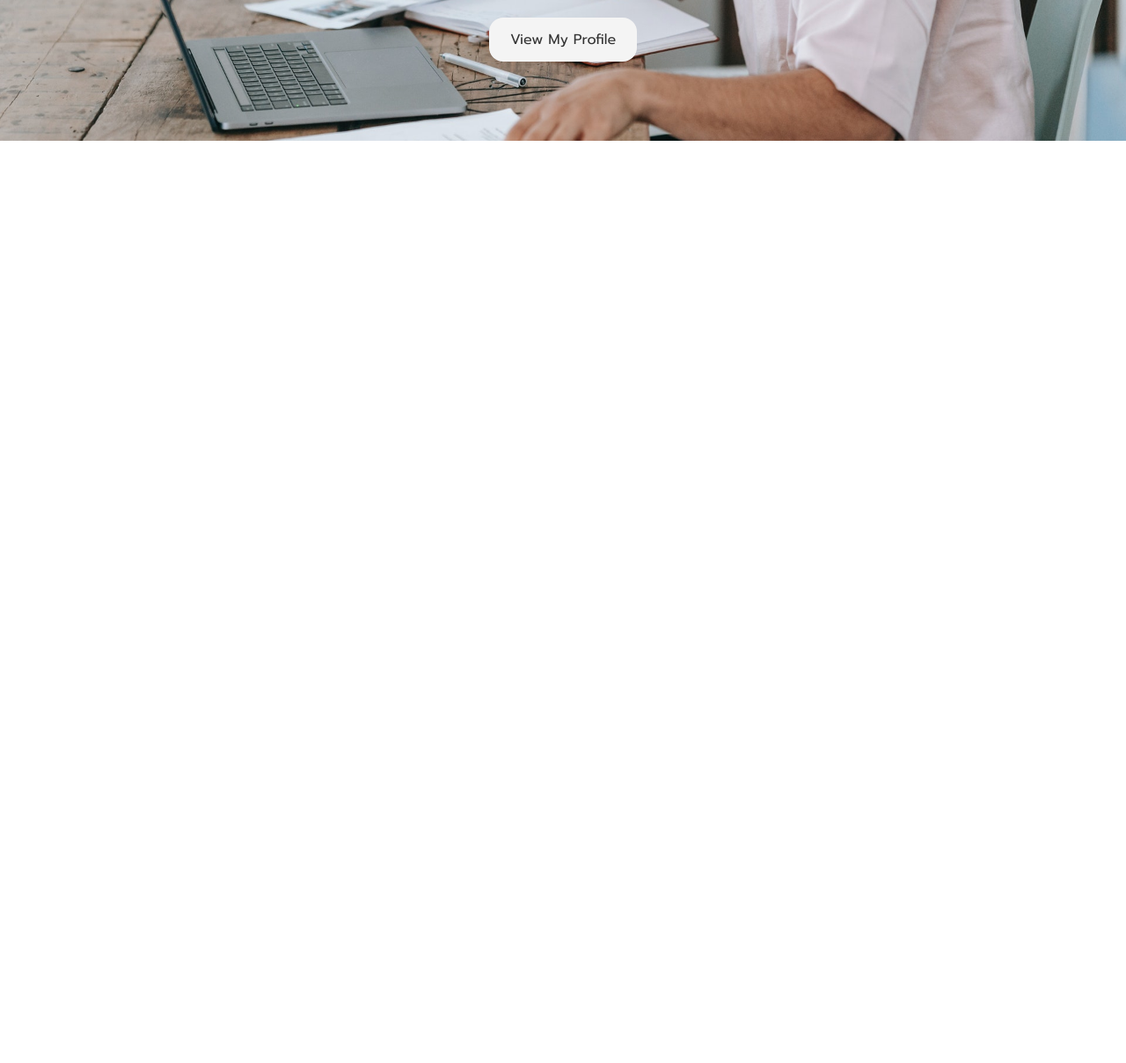
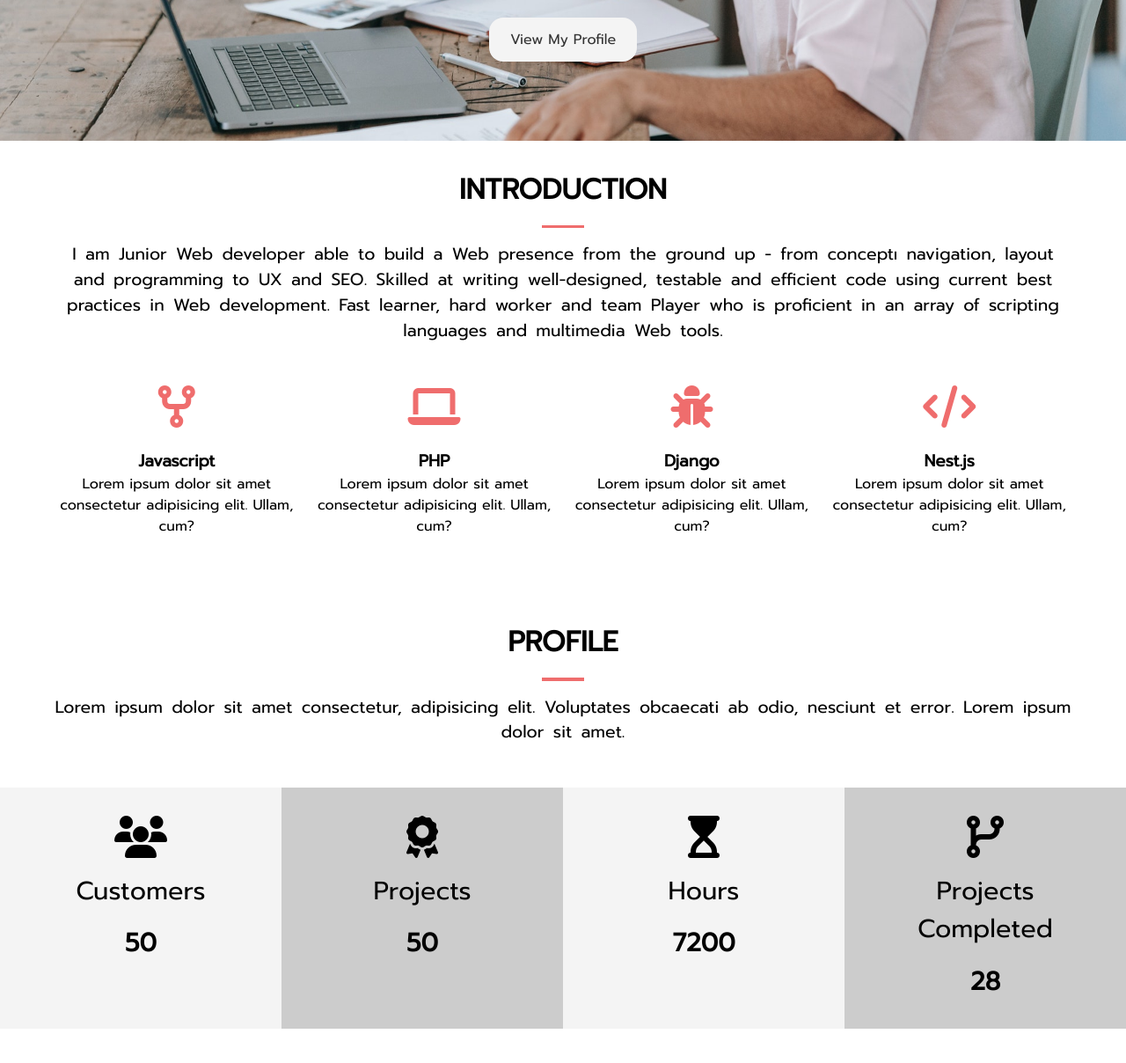
Before and after one commit to VeyselUstuntas/freelancer, a website: page public/index.html in a window 1280 px wide. Shown: the part 640-1848 px from the top of the page at 88% size. Before the commit the page ends 800 px from the top, so only its background shows below. Drawn offline with nearby package versions, Linux system fonts and the light colour scheme.

Commit message:
feat: intro & profile

```diff
--- a/public/index.html
+++ b/public/index.html
@@ -5,7 +5,12 @@
     <meta charset="UTF-8">
     <meta name="viewport" content="width=device-width, initial-scale=1.0">
     <link href="https://fonts.googleapis.com/css2?family=Prompt&display=swap" rel="stylesheet">
-    <link rel="stylesheet" href="https://cdnjs.cloudflare.com/ajax/libs/animate.css/4.1.1/animate.min.css" integrity="sha512-c42qTSw/wPZ3/5LBzD+Bw5f7bSF2oxou6wEb+I/lqeaKV5FDIfMvvRp772y4jcJLKuGUOpbJMdg/BTl50fJYAw==" crossorigin="anonymous" referrerpolicy="no-referrer" />
+    <link rel="stylesheet" href="https://cdnjs.cloudflare.com/ajax/libs/animate.css/4.1.1/animate.min.css"
+        integrity="sha512-c42qTSw/wPZ3/5LBzD+Bw5f7bSF2oxou6wEb+I/lqeaKV5FDIfMvvRp772y4jcJLKuGUOpbJMdg/BTl50fJYAw=="
+        crossorigin="anonymous" referrerpolicy="no-referrer" />
+    <link rel="stylesheet" href="https://cdnjs.cloudflare.com/ajax/libs/font-awesome/6.7.1/css/all.min.css"
+        integrity="sha512-5Hs3dF2AEPkpNAR7UiOHba+lRSJNeM2ECkwxUIxC1Q/FLycGTbNapWXB4tP889k5T5Ju8fs4b1P5z/iB4nMfSQ=="
+        crossorigin="anonymous" referrerpolicy="no-referrer" />
     <link rel="stylesheet" href="css/main.css">
     <title>Document</title>
 </head>
@@ -28,14 +33,102 @@
             <div class="header-content">
                 <h1>I'm Veysel Ustuntas
                     <span class="typewrite" data-period="1000"
-                    data-type='["Developer", "Designer", "Freelancer"]'
-                    ></span>
+                        data-type='["Developer", "Designer", "Freelancer"]'></span>
                 </h1>
                 <a href="" class="btn-light animate__animated animate__swing my-2">View My Profile</a>
             </div>
         </div>
     </header>
 
+    <!-- section a -->
+    <section id="home__a" class="text-center py-2">
+        <div class="container">
+            <h2 class="section-title">
+                Introduction
+            </h2>
+
+            <div class="border-bottom"> </div>
+
+            <p class="lead">
+                I am Junior Web developer able to build a Web presence from the ground up - from conceptı navigation,
+                layout
+                and programming to UX and SEO. Skilled at writing well-designed, testable and efficient code using
+                current best
+                practices in Web development. Fast learner, hard worker and team Player who is proficient in an array of
+                scripting languages and multimedia Web tools.
+            </p>
+
+            <div class="skils my-3">
+                <div>
+                    <i class="fa-solid fa-code-fork fa-3x"></i>
+                    <h3>Javascript</h3>
+                    <p>Lorem ipsum dolor sit amet consectetur adipisicing elit. Ullam, cum?</p>
+                </div>
+
+                <div>
+                    <i class="fa-solid fa-laptop fa-3x"></i>
+                    <h3>PHP</h3>
+                    <p>Lorem ipsum dolor sit amet consectetur adipisicing elit. Ullam, cum?</p>
+                </div>
+
+                <div>
+                    <i class="fa-solid fa-bug fa-3x"></i>
+                    <h3>Django</h3>
+                    <p>Lorem ipsum dolor sit amet consectetur adipisicing elit. Ullam, cum?</p>
+                </div>
+
+                <div>
+                    <i class="fa-solid fa-code fa-3x"></i>
+                    <h3>Nest.js</h3>
+                    <p>Lorem ipsum dolor sit amet consectetur adipisicing elit. Ullam, cum?</p>
+                </div>
+            </div>
+        </div>
+    </section>
+
+    <section id="home__b" class="text-center py-2">
+        <div class="container">
+            <h2 class="section-title">Profile</h2>
+            <div class="border-bottom"> </div>
+            <p class="lead">
+                Lorem ipsum dolor sit amet consectetur, adipisicing elit. Voluptates obcaecati ab odio, nesciunt et
+                error. Lorem ipsum dolor sit amet.
+            </p>
+        </div>
+        <div class="profile my-3">
+            <div>
+                <ul>
+                    <li><i class="fas fa-users fa-3x mb-1"></i></li>
+                    <li class="title mb-1">Customers</li>
+                    <li class="number ">50</li>
+                </ul>
+            </div>
+
+            <div>
+                <ul>
+                    <li><i class="fas fa-award fa-3x mb-1"></i></li>
+                    <li class="title mb-1">Projects</li>
+                    <li class="number ">50</li>
+                </ul>
+            </div>
+            <div>
+                <ul>
+                    <li><i class="fas fa-hourglass-start fa-3x mb-1"></i></li>
+                    <li class="title mb-1">Hours</li>
+                    <li class="number ">7200</li>
+                </ul>
+            </div>
+            <div>
+                <ul>
+                    <li><i class="fas fa-code-branch fa-3x mb-1 "></i></li>
+                    <li class="title mb-1">Projects Completed</li>
+                    <li class="number">28</li>
+                </ul>
+            </div>
+
+        </div>
+    </section>
+
     <script src="js/jquery.min.js"></script>
     <script src="js/type-writer.js"></script>
 </body>
--- a/scss/_header.scss
+++ b/scss/_header.scss
@@ -21,13 +21,14 @@
 
                 li {
                     padding: 1rem 2rem;
-
                     a {
                         color: #fff;
                         text-transform: uppercase;
                         border-bottom: .3rem transparent solid;
                         padding-bottom: .5rem;
                         transition: border-color .5s;
+                        margin-right: 1rem;
+
                         &:hover {
                             border-color: variables.$medium-color;
                         }
--- a/scss/_home.scss
+++ b/scss/_home.scss
@@ -0,0 +1,51 @@
+@use 'variables';
+
+#home {
+    // home section a
+
+    &__a {
+        .skils {
+            display: grid;
+            grid-template-columns: repeat(4, 1fr);
+            gap: 1rem;
+            margin-bottom: 2rem;
+
+            i {
+                color: variables.$primary-color;
+                padding-bottom: 1.5rem;
+            }
+        }
+    }
+
+    &__b {
+        .profile {
+            display: grid;
+            grid-template-columns: repeat(4, 1fr);
+
+            &>div:nth-child(odd) {
+                background-color: variables.$light-color;
+            }
+
+            &>div:nth-child(even) {
+                background-color: variables.$medium-color;
+            }
+
+            ul {
+                padding: 2rem;
+            }
+
+            li {
+                &.title {
+                    font-size: 1.8rem;
+                }
+
+                &.number {
+                    font-size: 1.8rem;
+                    font-weight: bold;
+                }
+
+            }
+        }
+    }
+
+}
--- a/scss/_utilities.scss
+++ b/scss/_utilities.scss
@@ -101,3 +101,47 @@ input[class^='btn-']:hover {
         margin: 4rem 0;
     }
 }
+
+
+.mb {
+    &-1 {
+        margin-bottom: 1rem;
+    }
+
+    &-2 {
+        margin-bottom: 2rem;
+    }
+
+    &-3 {
+        margin-bottom: 3rem;
+    }
+
+    &-4 {
+        margin-bottom: 4rem;
+    }
+}
+
+.text-center {
+    text-align: center;
+}
+
+.section-title {
+    font-size: 2rem;
+    padding-bottom: 1rem;
+    text-align: center;
+    text-transform: uppercase;
+}
+
+.border-bottom {
+    height: .2rem;
+    width: 3rem;
+    background-color: variables.$primary-color;
+    margin: 0 auto 1rem auto;
+
+}
+
+.lead {
+    font-size: 1.2rem;
+    margin-bottom: 2rem;
+    word-spacing: .2rem;
+}
```
Also changed, not shown: public/css/main.css, 1 other file.
